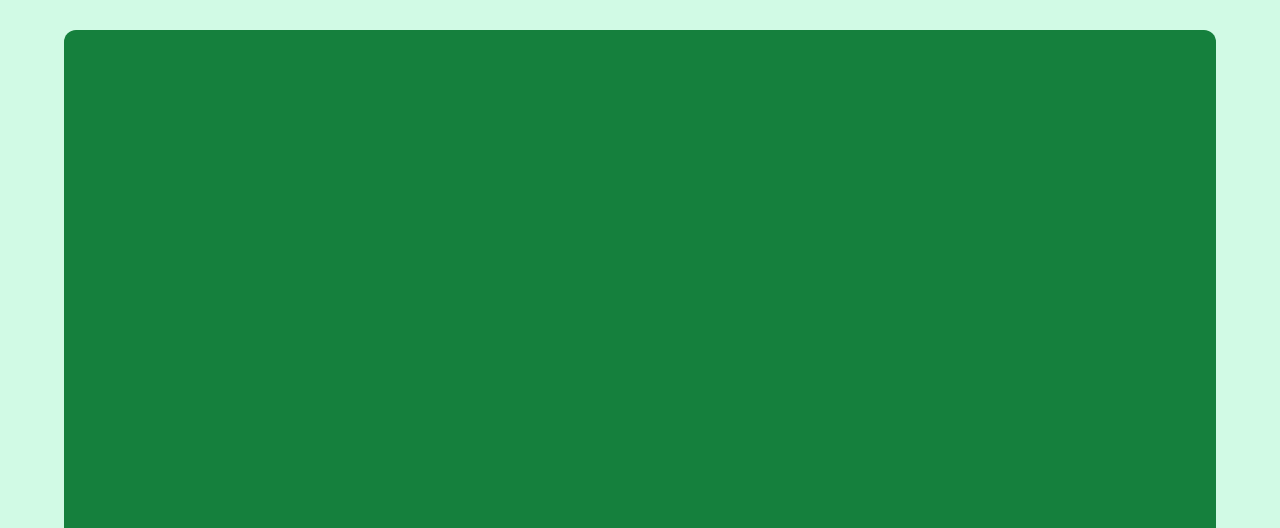
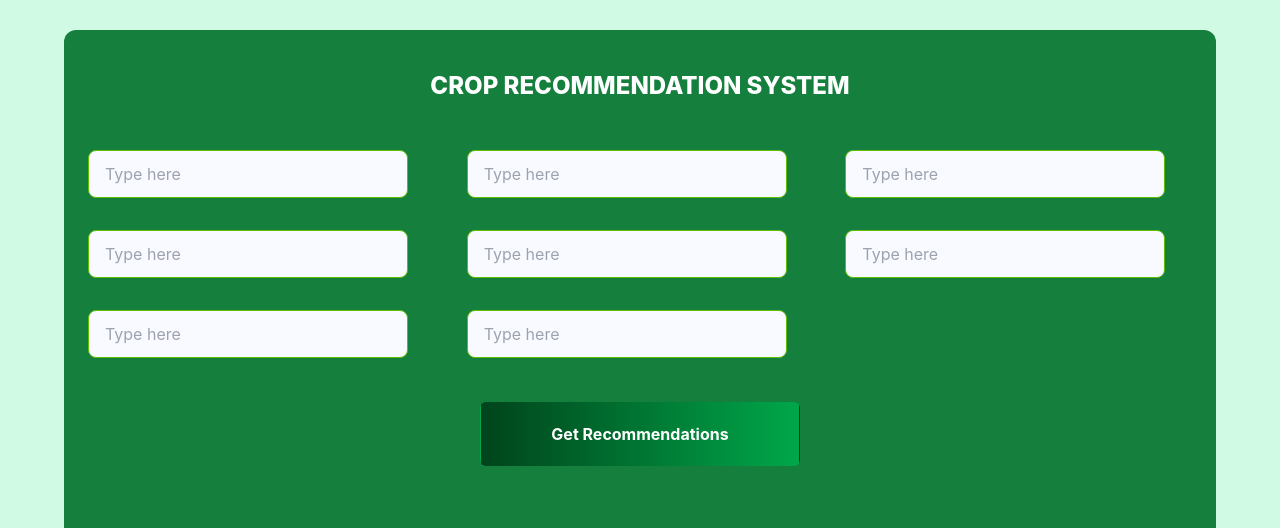
Before and after one commit to karthikreddy-7/AGRIAI-IMPROVED, a React (Create React App) app in the folder Front_end/: page / in a window 1280 px wide. Shown: the part 2172-2700 px from the top of the page. Built offline with nearby package versions, Linux system fonts and the light colour scheme.

Commit message:
completed 75% skeleton

```diff
--- a/Front_end/src/App.js
+++ b/Front_end/src/App.js
@@ -8,7 +8,26 @@ import Model1 from "./sections/Model1";
 import Model2 from "./sections/Model2";
 import Model3 from "./sections/Model3";
 import Disc from "./sections/Disc";
+import { useEffect, useState } from "react";
 function App() {
+  const [scrolling, setScrolling] = useState(false);
+
+  useEffect(() => {
+    const handleScroll = () => {
+      const scrollTop = window.scrollY;
+      const shouldScrolling = scrollTop > 0;
+
+      if (shouldScrolling !== scrolling) {
+        setScrolling(shouldScrolling);
+      }
+    };
+
+    window.addEventListener("scroll", handleScroll);
+
+    return () => {
+      window.removeEventListener("scroll", handleScroll);
+    };
+  }, [scrolling]);
   return (
     <>
       <div className="bg-emerald-100 flex flex-col">
@@ -38,7 +57,13 @@ function App() {
                 VIEW SOURCE CODE{" "}
               </button>
             </div>
-            <div className="bg-emerald-100 rounded-xl shadow-md box-border h-16 w-11/12 absolute top-6 left-12">
+            <div
+              className={`fixed bg-emerald-100 rounded-xl shadow-md box-border h-16 min-w-[90vw] top-6 left-14 transition-all ${
+                scrolling
+                  ? "opacity-60 transform -translate-y-10"
+                  : "opacity-100 transform translate-y-0"
+              }`}
+            >
               <NavBar />
             </div>
           </div>
@@ -49,7 +74,7 @@ function App() {
         <div className=" mt-24 h-full w-full">
           <Cards />
         </div>
-        <div className="bg-emerald-100 h-screen w-full mt-10">
+        <div className="bg-emerald-100 h-screen min-w-[90vw] mt-10">
           <h1 className="text-green-600 font-extrabold font-mono text-2xl m-8">
             HOW DOES THE PROCESS WORK?
           </h1>
--- a/Front_end/src/NavBar.js
+++ b/Front_end/src/NavBar.js
@@ -4,7 +4,7 @@ import icon from "./assets/img/crop.png";
 const NavBar = () => {
   return (
     <>
-      <div className="flex items-center justify-between">
+      <div className="flex items-center justify-between ">
         <div className="flex items-center ml-10">
           <img src={icon} className="object-contain w-8 mr-2" />
           <div className="text-2xl text-green-600 font-extrabold font-sans">
--- a/Front_end/src/sections/Model1.js
+++ b/Front_end/src/sections/Model1.js
@@ -3,7 +3,67 @@ import React from "react";
 export default function Model1() {
   return (
     <div className="flex items-start justify-center h-screen w-full ">
-      <div className="bg-green-700  min-h-[80vh] min-w-[90vw] rounded-xl"></div>
+      <div className="flex flex-col p-6 bg-green-700  min-h-[80vh] min-w-[90vw] rounded-xl  items-stretch gap-8">
+        <div className="text-2xl text-white font-extrabold m-4 flex justify-center">
+          CROP RECOMMENDATION SYSTEM
+        </div>
+        <div className="grid grid-cols-3 gap-8">
+          <input
+            type="text"
+            placeholder="Type here"
+            class="input input-bordered input-success w-full max-w-xs"
+          />
+          <input
+            type="text"
+            placeholder="Type here"
+            class="input input-bordered input-success w-full max-w-xs"
+          />
+          <input
+            type="text"
+            placeholder="Type here"
+            class="input input-bordered input-success w-full max-w-xs"
+          />
+        </div>
+        <div className="grid grid-cols-3 gap-8">
+          <input
+            type="text"
+            placeholder="Type here"
+            class="input input-bordered input-success w-full max-w-xs"
+          />
+          <input
+            type="text"
+            placeholder="Type here"
+            class="input input-bordered input-success w-full max-w-xs"
+          />
+          <input
+            type="text"
+            placeholder="Type here"
+            class="input input-bordered input-success w-full max-w-xs"
+          />
+        </div>
+        <div className="grid grid-cols-3 gap-8">
+          <input
+            type="text"
+            placeholder="Type here"
+            class="input input-bordered input-success w-full max-w-xs"
+          />
+          <input
+            type="text"
+            placeholder="Type here"
+            class="input input-bordered input-success w-full max-w-xs"
+          />
+        </div>
+        <div className="flex flex-row justify-center items-center">
+          <div
+            className="btn btn-square btn-ghost text-base m-3 font-bold text-white w-80 h-16 flex justify-center items-center rounded-md"
+            style={{
+              background: "linear-gradient(to right, #00441b, #00a74a)",
+            }}
+          >
+            Get Recommendations
+          </div>
+        </div>
+      </div>
     </div>
   );
 }
--- a/Front_end/src/sections/Model2.js
+++ b/Front_end/src/sections/Model2.js
@@ -3,7 +3,67 @@ import React from "react";
 export default function Model2() {
   return (
     <div className="flex items-start justify-center h-screen w-full ">
-      <div className="bg-green-700  min-h-[80vh] min-w-[90vw] rounded-xl"></div>
+      <div className="flex flex-col p-6 bg-green-700  min-h-[80vh] min-w-[90vw] rounded-xl  items-stretch gap-8">
+        <div className="text-2xl text-white font-extrabold m-4 flex justify-center">
+          FERTILIZER RECOMMENDATION SYSTEM
+        </div>
+        <div className="grid grid-cols-3 gap-8">
+          <input
+            type="text"
+            placeholder="Type here"
+            class="input input-bordered input-success w-full max-w-xs"
+          />
+          <input
+            type="text"
+            placeholder="Type here"
+            class="input input-bordered input-success w-full max-w-xs"
+          />
+          <input
+            type="text"
+            placeholder="Type here"
+            class="input input-bordered input-success w-full max-w-xs"
+          />
+        </div>
+        <div className="grid grid-cols-3 gap-8">
+          <input
+            type="text"
+            placeholder="Type here"
+            class="input input-bordered input-success w-full max-w-xs"
+          />
+          <input
+            type="text"
+            placeholder="Type here"
+            class="input input-bordered input-success w-full max-w-xs"
+          />
+          <input
+            type="text"
+            placeholder="Type here"
+            class="input input-bordered input-success w-full max-w-xs"
+          />
+        </div>
+        <div className="grid grid-cols-3 gap-8">
+          <input
+            type="text"
+            placeholder="Type here"
+            class="input input-bordered input-success w-full max-w-xs"
+          />
+          <input
+            type="text"
+            placeholder="Type here"
+            class="input input-bordered input-success w-full max-w-xs"
+          />
+        </div>
+        <div className="flex flex-row justify-center items-center">
+          <div
+            className="btn btn-square btn-ghost text-base m-3 font-bold text-white w-80 h-16 flex justify-center items-center rounded-md"
+            style={{
+              background: "linear-gradient(to right, #00441b, #00a74a)",
+            }}
+          >
+            Get Recommendations
+          </div>
+        </div>
+      </div>
     </div>
   );
 }
--- a/Front_end/src/sections/Model3.js
+++ b/Front_end/src/sections/Model3.js
@@ -1,9 +1,111 @@
 import React from "react";
+import { useState } from "react";
+export default function Model3() {
+  const crops = [
+    "Rice",
+    "Grape",
+    "Apple",
+    "Corn",
+    "Potato",
+    "Sugarcane",
+    "Tomato",
+  ];
+  const [selectedCrop, setSelectedCrop] = useState("Select Crop");
+  const [isOpen, setIsOpen] = useState(false);
 
-export default function Model3() {
+  const handleCropSelect = (crop) => {
+    setSelectedCrop(crop);
+    setIsOpen(false);
+  };
   return (
     <div className="flex items-start justify-center h-screen w-full ">
-      <div className="bg-green-700  min-h-[80vh] min-w-[90vw] rounded-xl"></div>
+      <div className="flex flex-col p-6 bg-green-700  min-h-[80vh] min-w-[90vw] rounded-xl  items-stretch gap-8">
+        <div className="text-2xl text-white font-extrabold m-4 flex justify-center">
+          DISEASE DETECTION SYSTEM
+        </div>
+        <div className="flex flex-col items-center">
+          <div className="flex flex-row items-center">
+            <div className="dropdown dropdown-hover p-8">
+              <div
+                tabIndex="0"
+                role="button"
+                onClick={() => setIsOpen(!isOpen)}
+                className="btn m-1 w-64"
+              >
+                {selectedCrop}
+                <div>
+                  <svg
+                    className="w-5 h-5 ml-2 -mr-1"
+                    fill="none"
+                    stroke="currentColor"
+                    viewBox="0 0 24 24"
+                    xmlns="http://www.w3.org/2000/svg"
+                  >
+                    <path
+                      strokeLinecap="round"
+                      strokeLinejoin="round"
+                      strokeWidth="2"
+                      d="M19 9l-7 7-7-7"
+                    />
+                  </svg>
+                </div>
+              </div>
+              {isOpen && (
+                <ul
+                  tabIndex="0"
+                  className="dropdown-content z-[1] menu p-1 shadow bg-base-100 rounded-box w-40"
+                >
+                  {crops.map((crop) => (
+                    <li key={crop}>
+                      <a onClick={() => handleCropSelect(crop)}>{crop}</a>
+                    </li>
+                  ))}
+                </ul>
+              )}
+            </div>
+            <div class="flex items-center justify-center w-full">
+              <label
+                for="dropzone-file"
+                class="flex flex-col items-center justify-center w-full h-52 p-12 mb-4 border-2 border-green-700 border-dashed rounded-lg cursor-pointer bg-green-300 hover:bg-green-400"
+              >
+                <div class="flex flex-col items-center justify-center pt-5 pb-6">
+                  <svg
+                    class="w-8 h-8 mb-4 text-black-900"
+                    aria-hidden="true"
+                    xmlns="http://www.w3.org/2000/svg"
+                    fill="none"
+                    viewBox="0 0 20 16"
+                  >
+                    <path
+                      stroke="currentColor"
+                      stroke-linecap="round"
+                      stroke-linejoin="round"
+                      stroke-width="2"
+                      d="M13 13h3a3 3 0 0 0 0-6h-.025A5.56 5.56 0 0 0 16 6.5 5.5 5.5 0 0 0 5.207 5.021C5.137 5.017 5.071 5 5 5a4 4 0 0 0 0 8h2.167M10 15V6m0 0L8 8m2-2 2 2"
+                    />
+                  </svg>
+                  <p class="mb-2 text-sm text-black-900">
+                    <span class="font-semibold">Click to upload</span> or drag
+                    and drop
+                  </p>
+                  <p class="text-xs text-black-500 dark:text-black-400">
+                    SVG, PNG, JPG or GIF (MAX. 800x400px)
+                  </p>
+                </div>
+                <input id="dropzone-file" type="file" class="hidden" />
+              </label>
+            </div>
+          </div>
+          <div
+            className="btn btn-square btn-ghost text-base mt-6 font-bold text-white w-80 h-16 flex justify-center items-center rounded-md"
+            style={{
+              background: "linear-gradient(to right, #00441b, #00a74a)",
+            }}
+          >
+            Get Recommendations
+          </div>
+        </div>
+      </div>
     </div>
   );
 }
```
